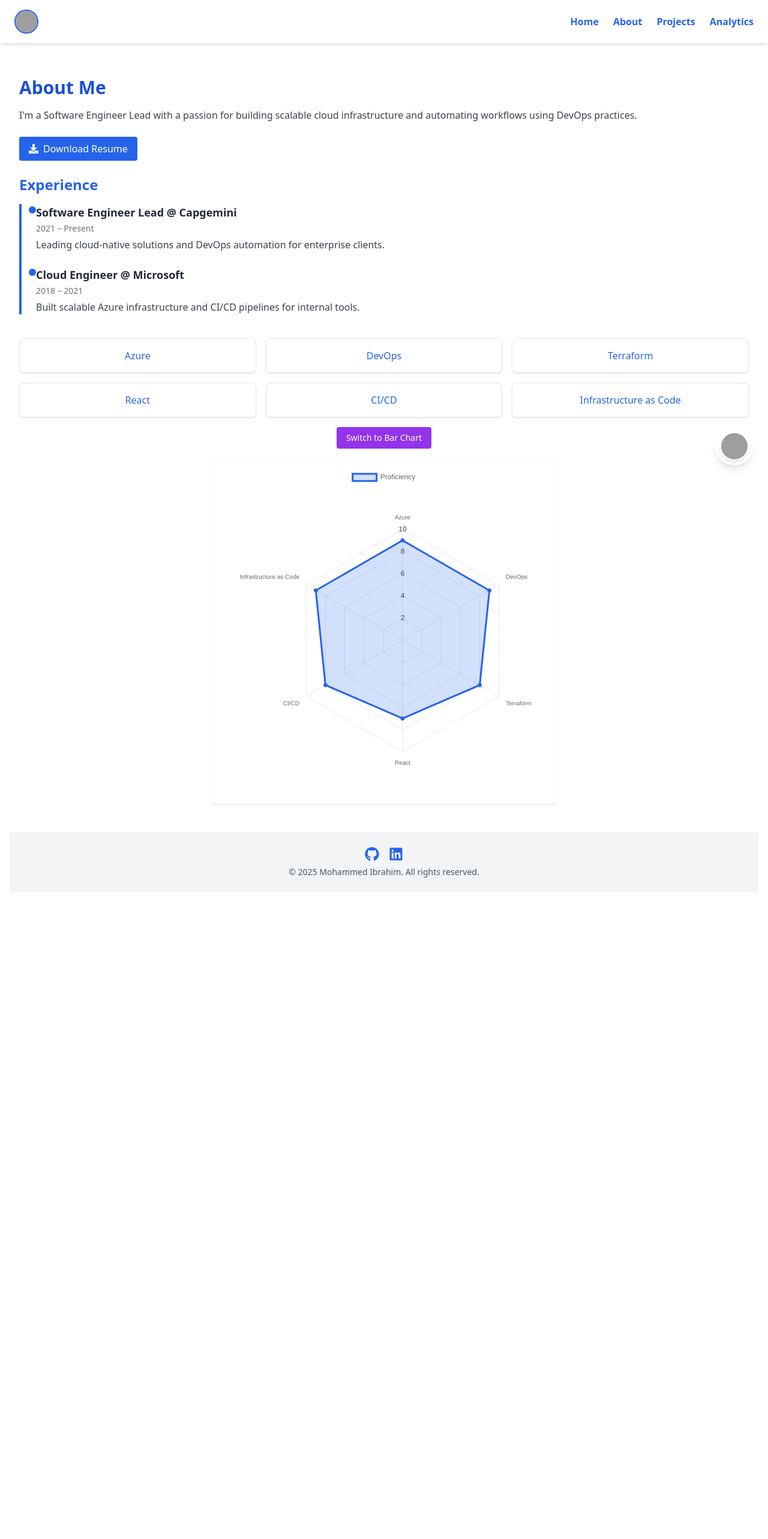
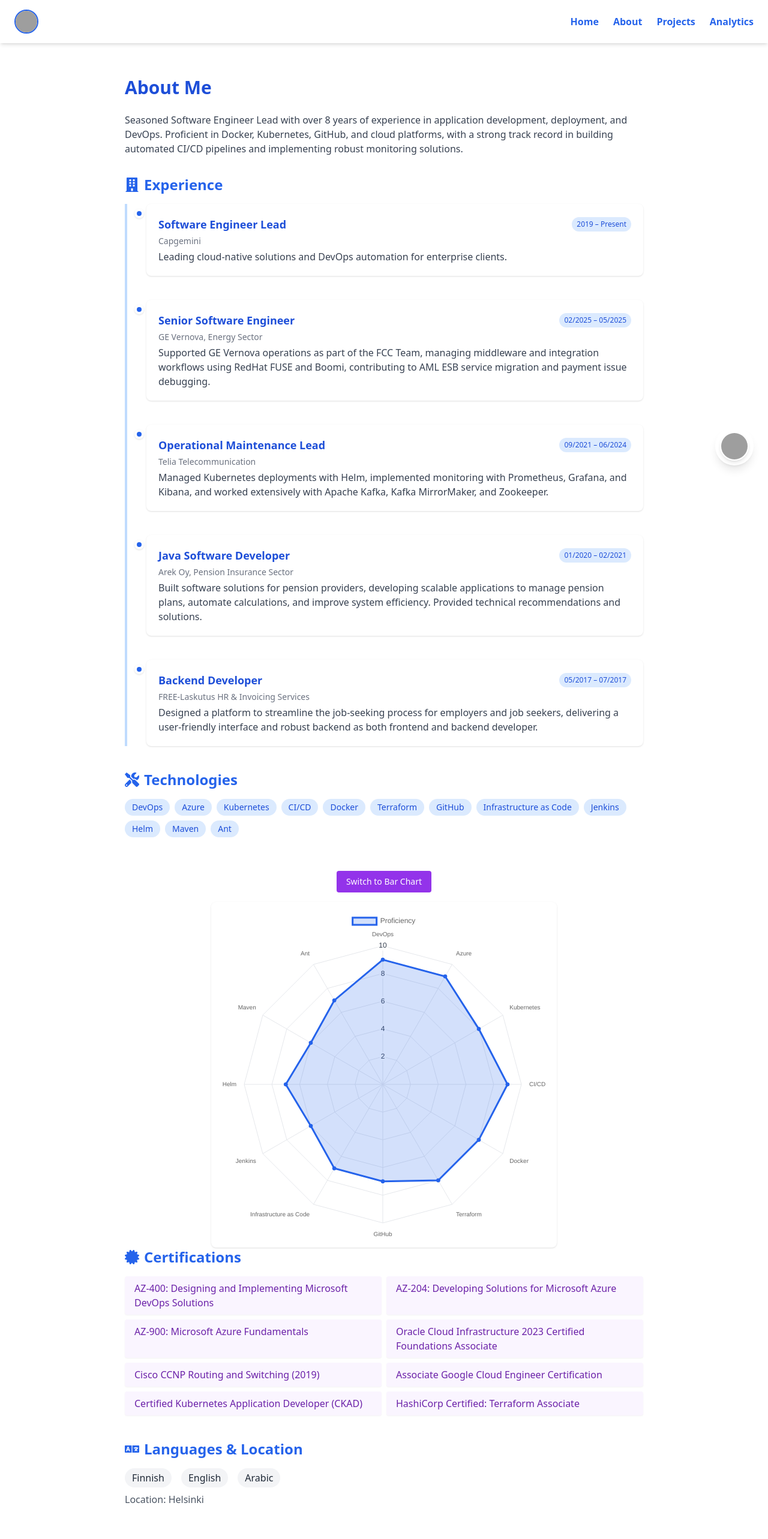
Before and after one commit to Githup-action-project/Azure-Static-Portfolio-Site-, a React (Vite) app: page /about in a window 1280 px wide. Shown: the top 2566 px of the page at 60% size. Before the commit the page ends 1488 px from the top, so only its background shows below. Built offline with nearby package versions, Linux system fonts and the light colour scheme; grey boxes are pictures that could not be loaded.

Commit message:
Professional Homepage Layout

```diff
--- a/package.json
+++ b/package.json
@@ -8,9 +8,11 @@
   },
   "dependencies": {
     "@axe-core/react": "^4.10.2",
+    "aos": "^2.3.4",
     "chart.js": "^4.5.1",
+    "framer-motion": "^12.23.24",
     "react": "^18.3.1",
-    "react-chartjs-2": "^5.3.0",
+    "react-chartjs-2": "^5.3.1",
     "react-countup": "^6.5.3",
     "react-dom": "^18.3.1",
     "react-helmet": "^6.1.0",
--- a/public/skills.json
+++ b/public/skills.json
@@ -1,4 +1,7 @@
+
 {
-  "skills": ["Azure", "DevOps", "Terraform", "React", "CI/CD", "Infrastructure as Code"],
-  "proficiency": [9, 9, 8, 7, 8, 9]
+"skills":  [
+  "DevOps","Azure", "Kubernetes", "CI/CD","Docker", "Terraform", "GitHub", "Infrastructure as Code", "Jenkins", "Helm", "Maven", "Ant"
+],
+ "proficiency": [9, 9, 8, 9, 8, 8, 7, 7, 6,7,6,7]
 }
--- a/src/App.jsx
+++ b/src/App.jsx
@@ -1,6 +1,6 @@
-
 import React from "react";
-import { Routes, Route } from "react-router-dom";
+import { Routes, Route, useLocation } from "react-router-dom";
+import { AnimatePresence } from "framer-motion";
 import Navbar from "./components/Navbar";
 import Hero from "./components/Hero";
 import Home from "./pages/Home";
@@ -11,35 +11,23 @@ import Footer from "./components/Footer";
 import BackToTop from "./components/BackToTop";
 import { Helmet } from "react-helmet-async";
 
+function App() {
+  const location = useLocation();
 
-
-
-
-function App() {
   return (
     <>
-
-
       <Helmet>
-  {/* Basic SEO */}
         <title>Mohammed Ibrahim | Portfolio</title>
         <meta name="description" content="Portfolio showcasing Azure, DevOps, Terraform projects and skills." />
-  https://brave-coast-04f21c003.1.azurestaticapps.net
-
-  {/* Open Graph */}
         <meta property="og:title" content="Mohammed Ibrahim Portfolio" />
         <meta property="og:description" content="Explore projects, skills, and experience in cloud and DevOps." />
         <meta property="og:image" content="https://brave-coast-04f21c003.1.azurestaticapps.net/preview.png" />
         <meta property="og:url" content="https://brave-coast-04f21c003.1.azurestaticapps.net" />
         <meta property="og:type" content="website" />
-
-  {/* Twitter Card */}
         <meta name="twitter:card" content="summary_large_image" />
         <meta name="twitter:title" content="Mohammed Ibrahim Portfolio" />
         <meta name="twitter:description" content="Explore projects, skills, and experience in cloud and DevOps." />
         <meta name="twitter:image" content="https://brave-coast-04f21c003.1.azurestaticapps.net/preview.png" />
-
-  {/* JSON-LD Structured Data */}
         <script type="application/ld+json">
           {JSON.stringify({
             "@context": "https://schema.org",
@@ -55,17 +43,17 @@ function App() {
         </script>
       </Helmet>
 
-
-
       <div className="pt-20 px-4">
         <Navbar />
-        <Routes>
+        <AnimatePresence mode="wait">
+          <Routes location={location} key={location.pathname}>
             <Route path="/" element={<Hero />} />
             <Route path="/home" element={<Home />} />
             <Route path="/about" element={<About />} />
             <Route path="/projects" element={<Projects />} />
             <Route path="/analytics" element={<VisitorAnalytics />} />
           </Routes>
+        </AnimatePresence>
         <Footer />
         <BackToTop />
       </div>
@@ -73,5 +61,4 @@ function App() {
   );
 }
 
-
 export default App;
--- a/src/components/Hero.jsx
+++ b/src/components/Hero.jsx
@@ -1,19 +1,47 @@
 
 import React from "react";
 import { Link } from "react-router-dom";
+import { motion } from "framer-motion";
+
+const container = {
+  hidden: { opacity: 0 },
+  visible: {
+    opacity: 1,
+    transition: {
+      staggerChildren: 0.4,
+      delayChildren: 0.2,
+    },
+  },
+};
+
+const fadeUp = {
+  hidden: { opacity: 0, y: 40 },
+  visible: { opacity: 1, y: 0 },
+};
 
 function Hero() {
   return (
-    <section className="bg-gradient-to-r from-blue-600 to-purple-700 text-white text-center py-20">
-      <h1 className="text-5xl font-bold mb-4">Hi, I'm Mohammed Ibrahim</h1>
-      <p className="text-xl mb-6">Software Engineer Lead | Azure | DevOps | Terraform</p>
+    <motion.section
+      variants={container}
+      initial="hidden"
+      animate="visible"
+      className="bg-gradient-to-r from-blue-600 to-purple-700 text-white text-center py-20"
+    >
+      <motion.h1 variants={fadeUp} className="text-5xl font-bold mb-4">
+        Hi, I'm Mohammed Ibrahim
+      </motion.h1>
+      <motion.p variants={fadeUp} className="text-xl mb-6">
+        Software Engineer Lead | Azure | DevOps | Terraform
+      </motion.p>
+      <motion.div variants={fadeUp} whileHover={{ scale: 1.05 }} whileTap={{ scale: 0.95 }}>
         <Link
           to="/projects"
           className="bg-white text-blue-600 px-6 py-3 rounded-lg font-semibold hover:bg-gray-200 transition"
         >
           View My Work
         </Link>
-    </section>
+      </motion.div>
+    </motion.section>
   );
 }
 
--- a/src/pages/About.jsx
+++ b/src/pages/About.jsx
@@ -1,14 +1,7 @@
-
-import React, { useState, useEffect } from "react";
-import { Radar } from "react-chartjs-2";
-import { FaDownload } from "react-icons/fa";
-import { Bar } from "react-chartjs-2";
-import { Helmet } from "react-helmet-async";
-
-
-
-
-
+import React, { useEffect, useState } from "react";
+import { motion } from "framer-motion";
+import { FaCertificate, FaTools, FaLanguage, FaBuilding } from "react-icons/fa";
+import { Radar, Bar } from "react-chartjs-2";
 import {
   Chart as ChartJS,
   RadialLinearScale,
@@ -24,8 +17,8 @@ import {
 
 ChartJS.register(
   RadialLinearScale,
-  CategoryScale,   // ✅ Needed for Bar chart
-  LinearScale,     // ✅ Needed for Bar chart
+  CategoryScale,
+  LinearScale,
   PointElement,
   LineElement,
   BarElement,
@@ -34,30 +27,62 @@ ChartJS.register(
   Legend
 );
 
-
-
 const experience = [
   {
     role: "Software Engineer Lead",
     company: "Capgemini",
-    period: "2021 – Present",
+    period: "2019 – Present",
     description: "Leading cloud-native solutions and DevOps automation for enterprise clients."
   },
   {
-    role: "Cloud Engineer",
-    company: "Microsoft",
-    period: "2018 – 2021",
-    description: "Built scalable Azure infrastructure and CI/CD pipelines for internal tools."
+    role: "Senior Software Engineer",
+    company: "GE Vernova, Energy Sector",
+    period: "02/2025 – 05/2025",
+    description: "Supported GE Vernova operations as part of the FCC Team, managing middleware and integration workflows using RedHat FUSE and Boomi, contributing to AML ESB service migration and payment issue debugging."
+  },
+  {
+    role: "Operational Maintenance Lead",
+    company: "Telia Telecommunication",
+    period: "09/2021 – 06/2024",
+    description: "Managed Kubernetes deployments with Helm, implemented monitoring with Prometheus, Grafana, and Kibana, and worked extensively with Apache Kafka, Kafka MirrorMaker, and Zookeeper."
+  },
+  {
+    role: "Java Software Developer",
+    company: "Arek Oy, Pension Insurance Sector",
+    period: "01/2020 – 02/2021",
+    description: "Built software solutions for pension providers, developing scalable applications to manage pension plans, automate calculations, and improve system efficiency. Provided technical recommendations and solutions."
+  },
+  {
+    role: "Backend Developer",
+    company: "FREE-Laskutus HR & Invoicing Services",
+    period: "05/2017 – 07/2017",
+    description: "Designed a platform to streamline the job-seeking process for employers and job seekers, delivering a user-friendly interface and robust backend as both frontend and backend developer."
   }
 ];
 
+const certificates = [
+  "AZ-400: Designing and Implementing Microsoft DevOps Solutions",
+  "AZ-204: Developing Solutions for Microsoft Azure",
+  "AZ-900: Microsoft Azure Fundamentals",
+  "Oracle Cloud Infrastructure 2023 Certified Foundations Associate",
+  "Cisco CCNP Routing and Switching (2019)",
+  "Associate Google Cloud Engineer Certification",
+  "Certified Kubernetes Application Developer (CKAD)",
+  "HashiCorp Certified: Terraform Associate"
+];
+
+const defaultSkills = [
+  "Azure", "Kubernetes", "Docker", "Terraform", "GitHub", "Jenkins", "Helm", "Maven", "Ant"
+];
+const defaultProficiency = [9, 9, 8, 9, 8, 8, 7, 7, 6];
+
+const languages = ["Finnish", "English", "Arabic"];
+const location = "Helsinki";
 
 function About() {
-
-const [skills, setSkills] = useState([]);
-  const [proficiency, setProficiency] = useState([]);
+  const [skills, setSkills] = useState(defaultSkills);
+  const [proficiency, setProficiency] = useState(defaultProficiency);
   const [chartType, setChartType] = useState("radar");
-
 
   useEffect(() => {
     fetch("/skills.json")
@@ -67,11 +92,10 @@ const [skills, setSkills] = useState([]);
         setProficiency(data.proficiency);
       })
       .catch(() => {
-        setSkills(["Azure", "DevOps", "Terraform", "React", "CI/CD", "Infrastructure as Code"]);
-        setProficiency([9, 9, 8, 7, 8, 9]);
+        setSkills(defaultSkills);
+        setProficiency(defaultProficiency);
       });
   }, []);
-
 
   const radarData = {
     labels: skills,
@@ -111,6 +135,17 @@ const [skills, setSkills] = useState([]);
     }
   };
 
+  const barData = {
+    labels: skills,
+    datasets: [
+      {
+        label: "Proficiency",
+        data: proficiency,
+        backgroundColor: "rgba(37, 99, 235, 0.7)",
+        borderRadius: 6
+      }
+    ]
+  };
 
   const barOptions = {
     responsive: true,
@@ -128,116 +163,60 @@ const barOptions = {
     }
   };
 
-
-const barData = {
-  labels: skills,
-  datasets: [
-    {
-      label: "Proficiency",
-      data: proficiency,
-      backgroundColor: "rgba(37, 99, 235, 0.7)",
-      borderRadius: 6
-    }
-  ]
-};
-
-
-
   return (
-    <section
-      id="about"
-      className="my-12 animate-fadeIn bg-white dark:bg-gray-900 text-gray-800 dark:text-gray-100 px-4"
+    <motion.section
+      initial={{ opacity: 0, y: 20 }}
+      animate={{ opacity: 1, y: 0 }}
+      exit={{ opacity: 0, y: -20 }}
+      transition={{ duration: 0.5 }}
+      className="max-w-4xl mx-auto py-12 px-4"
     >
-      <h2 className="text-3xl font-semibold text-blue-700 dark:text-blue-400 mb-4">About Me</h2>
-      <p className="text-gray-700 dark:text-gray-200 mb-6">
-        I'm a Software Engineer Lead with a passion for building scalable cloud infrastructure and automating workflows using DevOps practices.
+      <h2 className="text-3xl font-bold text-blue-700 mb-6">About Me</h2>
+      <p className="text-gray-700 mb-8">
+        Seasoned Software Engineer Lead with over 8 years of experience in application development, deployment, and DevOps. Proficient in Docker, Kubernetes, GitHub, and cloud platforms, with a strong track record in building automated CI/CD pipelines and implementing robust monitoring solutions.
       </p>
-
-
-
-<Helmet>
-  {/* Basic SEO */}
-  <title>Mohammed Ibrahim | Portfolio</title>
-  <meta name="description" content="Portfolio showcasing Azure, DevOps, Terraform projects and skills." />
-  <meta name="keywords" content="Azure, DevOps, Terraform, React, CI/CD, Cloud Engineer" />
-
-
-  {/* JSON-LD Structured Data */}
-  <script type="application/ld+json">
-    {JSON.stringify({
-      "@context": "https://schema.org",
-      "@type": "Person",
-      name: "Mohammed Ibrahim",
-      jobTitle: "Software Engineer Lead",
-      url: "https://yourdomain.com",
-      sameAs: [
-        "https://linkedin.com/in/yourusername",
-        "https://github.com/yourusername"
-      ]
-    })}
-  </script>
-</Helmet>
-
-
-
-
-{/* ✅ Resume Download Button */}
-      <div className="mb-6">
-        <a
-          href="/resume.pdf"
-          download
-          className="inline-flex items-center bg-blue-600 text-white px-4 py-2 rounded hover:bg-blue-700 transition"
-        >
-          <FaDownload className="mr-2" />
-          Download Resume
-        </a>
+      {/* Advanced Experience Timeline */}
+      <div className="mb-10">
+        <h3 className="text-2xl font-semibold text-blue-600 mb-4 flex items-center gap-2">
+          <FaBuilding /> Experience
+        </h3>
+        <div className="relative border-l-4 border-blue-200 pl-8">
+          {experience.map((item, idx) => (
+            <div key={idx} className="mb-10 last:mb-0 relative">
+              {/* Timeline Dot */}
+              <span className="absolute -left-5 top-2 w-4 h-4 bg-blue-600 rounded-full border-4 border-white shadow"></span>
+              <div className="bg-white rounded-lg shadow p-5 hover:shadow-lg transition">
+                <div className="flex items-center justify-between mb-1">
+                  <h4 className="text-lg font-bold text-blue-700">{item.role}</h4>
+                  <span className="text-xs bg-blue-100 text-blue-700 px-2 py-1 rounded-full">{item.period}</span>
                 </div>
-
-
-
-{/* Experience Timeline */}
-<div className="mb-10">
-  <h3 className="text-2xl font-semibold text-blue-600 dark:text-blue-300 mb-4">Experience</h3>
-  <ul className="border-l-4 border-blue-600 dark:border-blue-400 pl-6 space-y-6">
-    {experience.map((item, index) => (
-      <li key={index} className="relative">
-        <div className="absolute -left-3 top-1 w-3 h-3 bg-blue-600 dark:bg-blue-400 rounded-full"></div>
-        <h4 className="text-lg font-bold">{item.role} @ {item.company}</h4>
-        <span className="text-sm text-gray-500 dark:text-gray-400">{item.period}</span>
-        <p className="text-gray-700 dark:text-gray-300 mt-1">{item.description}</p>
-      </li>
-    ))}
-  </ul>
+                <div className="text-sm text-gray-500 mb-1">{item.company}</div>
+                <p className="text-gray-700">{item.description}</p>
               </div>
-
-
-
-
-
-{/* Skills Grid */}
-      <div className="grid grid-cols-2 md:grid-cols-3 gap-4">
-        {skills.map(skill => (
-          <div
-            key={skill}
-            className="bg-white dark:bg-gray-800 border border-gray-200 dark:border-gray-700 rounded-lg p-4 text-center shadow hover:shadow-lg transition"
-          >
-            <span className="text-blue-600 dark:text-blue-400 font-medium">{skill}</span>
             </div>
           ))}
         </div>
-
-
+      </div>
+      {/* Skills */}
+      <div className="mb-10">
+        <h3 className="text-2xl font-semibold text-blue-600 mb-4 flex items-center gap-2"><FaTools /> Technologies</h3>
+        <div className="flex flex-wrap gap-2">
+          {skills.map((skill, idx) => (
+            <span key={idx} className="bg-blue-100 text-blue-700 px-3 py-1 rounded-full text-sm font-medium">
+              {skill}
+            </span>
+          ))}
+        </div>
+      </div>
       {/* Chart Toggle */}
-      <div className="text-center mb-4  ">
+      <div className="text-center mb-4">
         <button
           onClick={() => setChartType(chartType === "radar" ? "bar" : "radar")}
-          className="bg-purple-600 text-white px-4 py-2 rounded hover:bg-purple-700 transition mt-4  text-sm"
+          className="bg-purple-600 text-white px-4 py-2 rounded hover:bg-purple-700 transition mt-4 text-sm"
         >
           Switch to {chartType === "radar" ? "Bar" : "Radar"} Chart
         </button>
       </div>
-
-
       {/* Chart Display */}
       <div className="max-w-xl mx-auto bg-white dark:bg-gray-800 p-4 rounded-lg shadow">
         {skills.length > 0 ? (
@@ -250,13 +229,29 @@ const barData = {
           <p>Loading chart...</p>
         )}
       </div>
-    </section>
+      {/* Certifications */}
+      <div className="mb-10">
+        <h3 className="text-2xl font-semibold text-blue-600 mb-4 flex items-center gap-2"><FaCertificate /> Certifications</h3>
+        <ul className="grid grid-cols-1 md:grid-cols-2 gap-2">
+          {certificates.map((cert, idx) => (
+            <li key={idx} className="bg-purple-50 text-purple-800 px-4 py-2 rounded shadow-sm font-medium">
+              {cert}
+            </li>
+          ))}
+        </ul>
+      </div>
+      {/* Languages & Location */}
+      <div className="mb-10">
+        <h3 className="text-2xl font-semibold text-blue-600 mb-4 flex items-center gap-2"><FaLanguage /> Languages & Location</h3>
+        <div className="flex gap-4 mb-2">
+          {languages.map((lang, idx) => (
+            <span key={idx} className="bg-gray-100 text-gray-800 px-3 py-1 rounded-full">{lang}</span>
+          ))}
+        </div>
+        <div className="text-gray-600 font-medium">Location: {location}</div>
+      </div>
+    </motion.section>
   );
 }
 
-
-
-
-
-
 export default About;
--- a/src/pages/Home.jsx
+++ b/src/pages/Home.jsx
@@ -1,11 +1,47 @@
+
 import React from "react";
+import { motion } from "framer-motion";
+import { FaDownload } from "react-icons/fa";
+
+const pageVariants = {
+  initial: { opacity: 0, y: 20 },
+  animate: { opacity: 1, y: 0 },
+  exit: { opacity: 0, y: -20 },
+};
 
 function Home() {
   return (
-    <section id="home" className="text-center my-12 animate-fadeIn">
-      <h1 className="text-4xl font-bold text-blue-700 mb-4">Welcome to My Portfolio</h1>
-      <p className="text-lg text-gray-700">Crafting cloud-native solutions with Azure, DevOps, and Terraform.</p>
-    </section>
+    <motion.section
+      variants={pageVariants}
+      initial="initial"
+      animate="animate"
+      exit="exit"
+      transition={{ duration: 0.5 }}
+      id="home"
+      className="text-center my-12"
+    >
+      <h1 className="text-5xl font-extrabold text-blue-700 mb-4 tracking-tight">
+        Mohammed Ibrahim
+      </h1>
+      <p className="text-xl text-gray-700 mb-2 font-medium">
+        Software Engineer Lead | DevOps & Cloud Specialist | Helsinki
+      </p>
+      <p className="text-lg text-gray-600 mb-6">
+        With over 8 years of experience, I specialize in cloud-native development, CI/CD automation, and observability solutions using Kubernetes, Docker, Azure, and Terraform.
+      </p>
+
+      {/* ✅ Resume Download Button */}
+      <div className="mb-6">
+        <a
+          href="/resume.pdf"
+          download
+          className="inline-flex items-center bg-blue-600 text-white px-4 py-2 rounded hover:bg-blue-700 transition"
+        >
+          <FaDownload className="mr-2" />
+          Download Resume
+        </a>
+      </div>
+    </motion.section>
   );
 }
 
```
Also changed, not shown: src/components/LoadingSpinner.jsx (added, +11 -0 lines), src/components/VisitorAnalytics.jsx (+31 -2 lines), src/pages/Projects.jsx (+14 -7 lines), 1 other file (tests, documents, lock files or other folders). Lines whose indentation alone changed are shown as unchanged.
